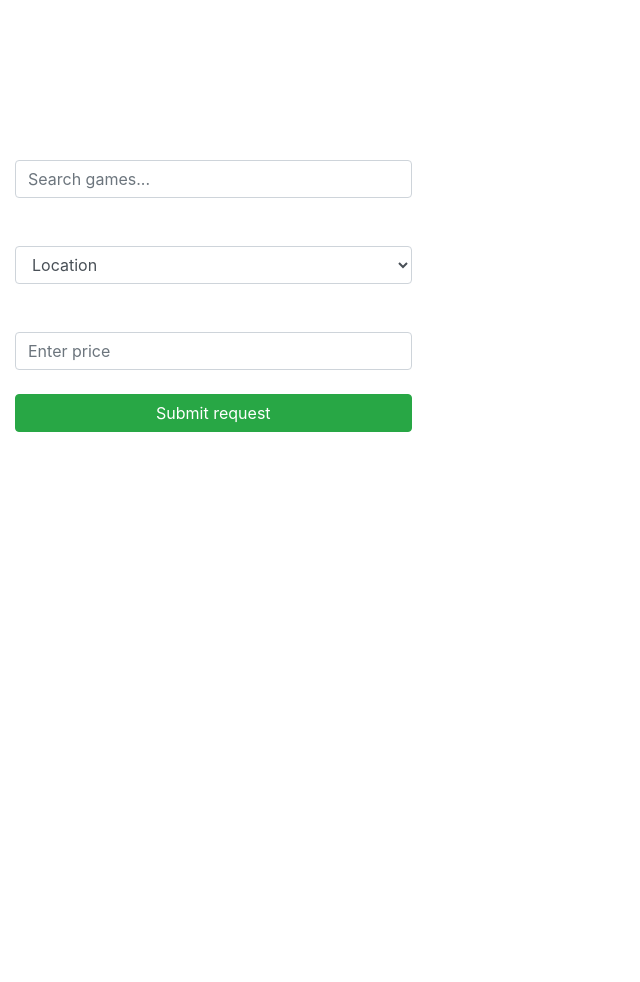
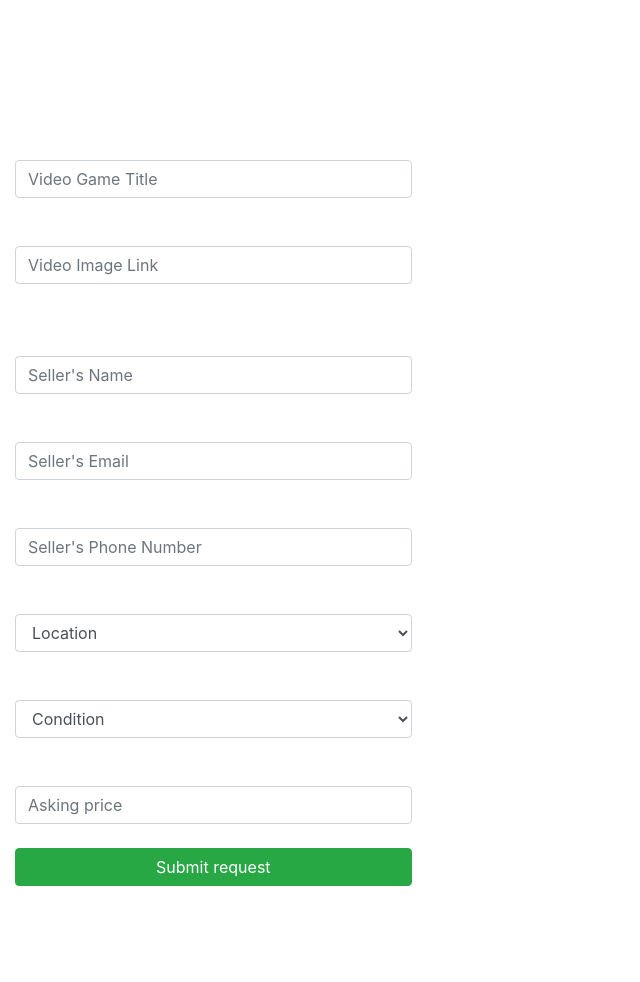
Before and after one commit to RafsanQ/game_swap, a PHP site: page /Sell.php in a window 1280 px wide. Shown: the part 56-1038 px from the top of the page, without its empty margins (0-640 px from the left). Before the commit the page ends 488 px from the top, so only its background shows below. Run offline with PHP 8.4, Linux system fonts and the light colour scheme.

Commit message:
Sell page html fields added

```diff
--- a/Sell.php
+++ b/Sell.php
@@ -48,15 +48,30 @@
       </div>
       <div class="col-md-4">
         <div class="d-flex flex-column justify-content-center align-items-center my-5 py-5">
-          <input class="form-control w-100 my-4" type="text" placeholder="Search games...">
-          <select class="form-select form-control w-100 my-4" aria-label="Default select example">
+          <input class="form-control w-100 my-4" type="text" name="name" placeholder="Video Game Title">
+          <input class="form-control w-100 my-4" type="text" name="image_link" placeholder="Video Image Link">
+          </br>
+          <input class="form-control w-100 my-4" type="text" name="username" placeholder="Seller's Name">
+          <input class="form-control w-100 my-4" type="text" name="user_email" placeholder="Seller's Email">
+          <input class="form-control w-100 my-4" type="text" name="user_phone" placeholder="Seller's Phone Number">
 
-            <option selected>Location</option>
-            <option value="1">Dhaka</option>
-            <option value="2">Chittogong</option>
-            <option value="3">Sylhet</option>
+          <select class="form-select form-control w-100 my-4" name="location" aria-label="Location">
+
+            <option selected disabled>Location</option>
+            <option>Dhaka</option>
+            <option>Chittogong</option>
+            <option>Sylhet</option>
+            <option>Khulna</option>
+            <option>Rajshahi</option>
           </select>
-          <input class="form-control w-100 my-4" type="text" placeholder="Enter price">
+
+          <select class="form-select form-control w-100 my-4" name="product_condition" aria-label="condition">
+            <option selected disabled>Condition</option>
+            <option>Mint</option>
+            <option>Used</option>
+          </select>
+
+          <input class="form-control w-100 my-4" type="text" name="price" placeholder="Asking price">
           <button class="btn btn-block btn-success w-100">Submit request</button>
         </div>
       </div>
```
